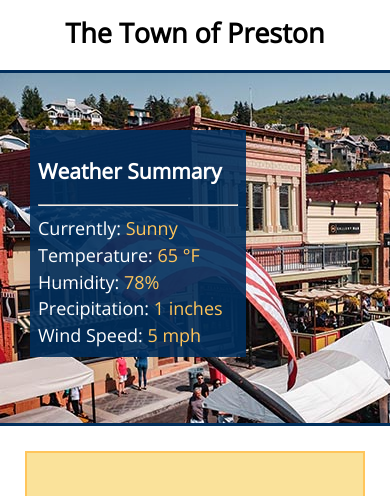
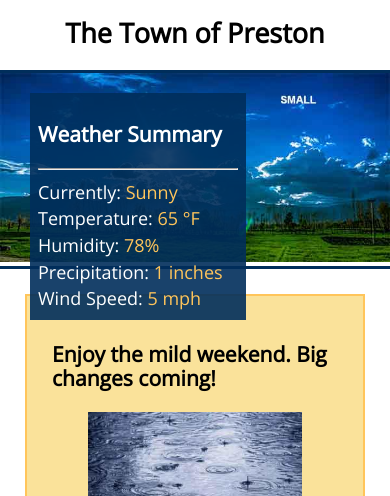
Before and after one commit to knaughton782/BYUI-CIT230-assignments, a plain HTML site: page assignments/lesson-6/preston-6.html in a window 390 px wide. Shown: the part 307-803 px from the top of the page. Drawn offline with nearby package versions, Linux system fonts and the light colour scheme; a web font is replaced by a local one.

Commit message:
responsive images with srcset/width

```diff
--- a/assignments/lesson-6/preston-6.html
+++ b/assignments/lesson-6/preston-6.html
@@ -41,9 +41,12 @@
     <main>
         <h2 class="townName">The Town of Preston</h2>
         <section>
-            <div class="heroImage">
-                <figure>
-                    <img src="">
+            <div class="heroImageArea">
+                <figure class="heroImage">
+                    <img src="./images/franklin-large.jpg"
+                    sizes="100vw" alt="Preston Idaho"
+                    srcset="./images/franklin-small.jpg 600w,
+                            ./images/franklin-large.jpg 1200w">
                     <figcaption></figcaption>
                 </figure>
                 <section class="weatherSummary">
--- a/assignments/lesson-6/styles/large-6.css
+++ b/assignments/lesson-6/styles/large-6.css
@@ -21,11 +21,11 @@
     /********* SM NAVIGATION *************/
 
 
-    div.heroImage {
+    div.heroImageArea {
         margin: auto;
-        /* width: 95%; */
-        background-image: url('../images/main-street-large.jpg');
-        background-repeat: no-repeat;
+        /*width: 95%;*/
+        /* background-image: url('../images/main-street-large.jpg');
+ background-repeat: no-repeat;*/
         background-color: #002e5b;
     }
 
--- a/assignments/lesson-6/styles/main.css
+++ b/assignments/lesson-6/styles/main.css
@@ -97,22 +97,24 @@ main {
     font-style: italic;
 }
 
-.heroImage {
-    /* border-top: 3px solid rgb(1, 70, 86);
-    border-bottom: 3px solid rgb(1, 70, 86); */
+.heroImageArea {
     border-top: 3px solid rgb(0, 46, 91);
     border-bottom: 3px solid rgb(0, 46, 91);
-    height: 500px;
+    position: relative;
+}
+
+.heroImage {
+    margin: auto;
 }
 
 .weatherSummary {
     background-color: rgba(0, 46, 91, .9);
     color: #fff;
     width: 200px;
-    margin-left: 100px;
-    margin-top: 75px;
     padding: 8px;
-    position: relative;
+    position: absolute;
+    left: 30px;
+    top: 50px;
 }
 
 .detailsLabel {
--- a/assignments/lesson-6/styles/small-6.css
+++ b/assignments/lesson-6/styles/small-6.css
@@ -39,12 +39,15 @@
 
     /**************** MAIN ******************/
 
+    .heroImageArea {
+        width: 100%;
+        /*height: 350px;*/
+        /*background-image: url('../images/main-street-sm.jpg');
+        background-repeat: no-repeat;*/
+    }
+
     .heroImage {
-        width: auto;
-        height: 350px;
-        background-image: url('../images/main-street-sm.jpg');
-        background-repeat: no-repeat;
-
+        width: 100%;
     }
 
     .fiveDayForecast {
@@ -52,8 +55,7 @@
     }
 
     .weatherSummary {
-        margin-left: 30px;
-        margin-top: 10px;
+        top: 20px;
         padding: 8px;
     }
 
```
Also changed, not shown: assignments/lesson-6/images/franklin-large.jpg (added), assignments/lesson-6/images/franklin-small.jpg (added).
